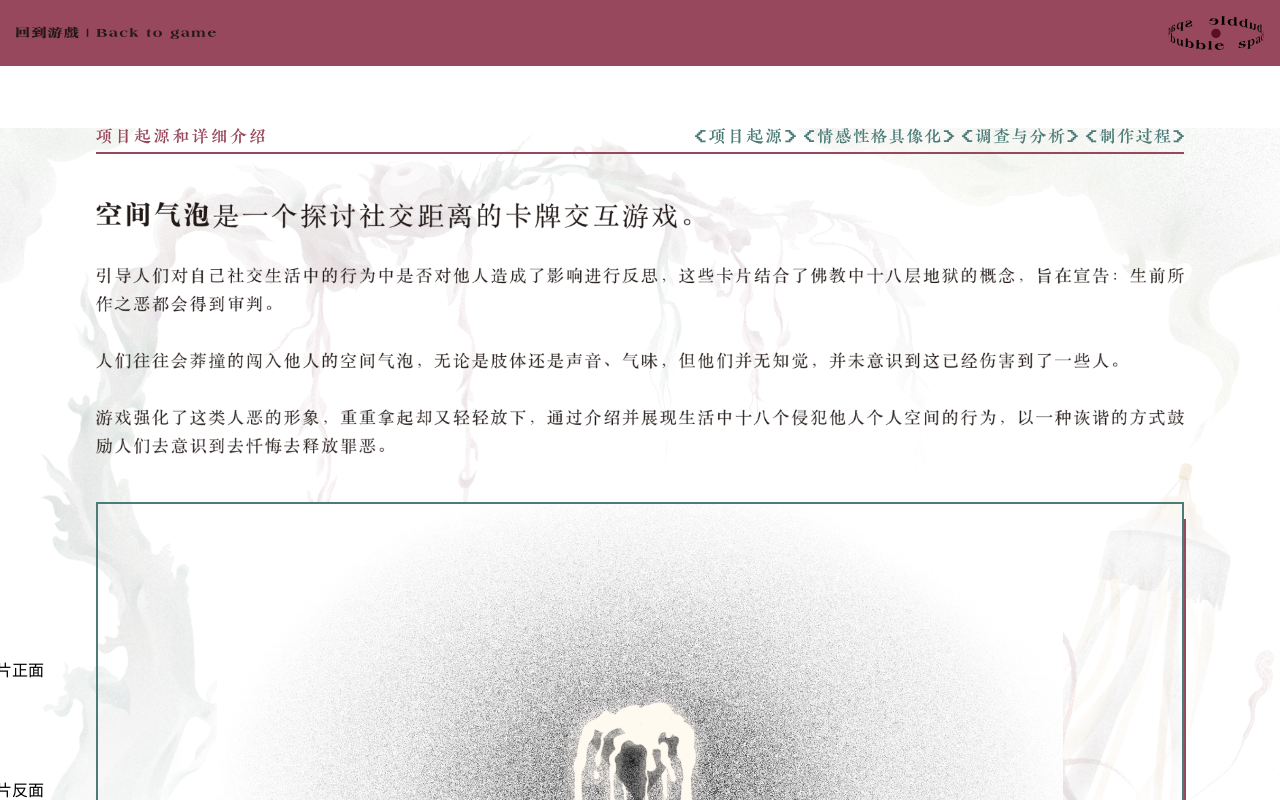
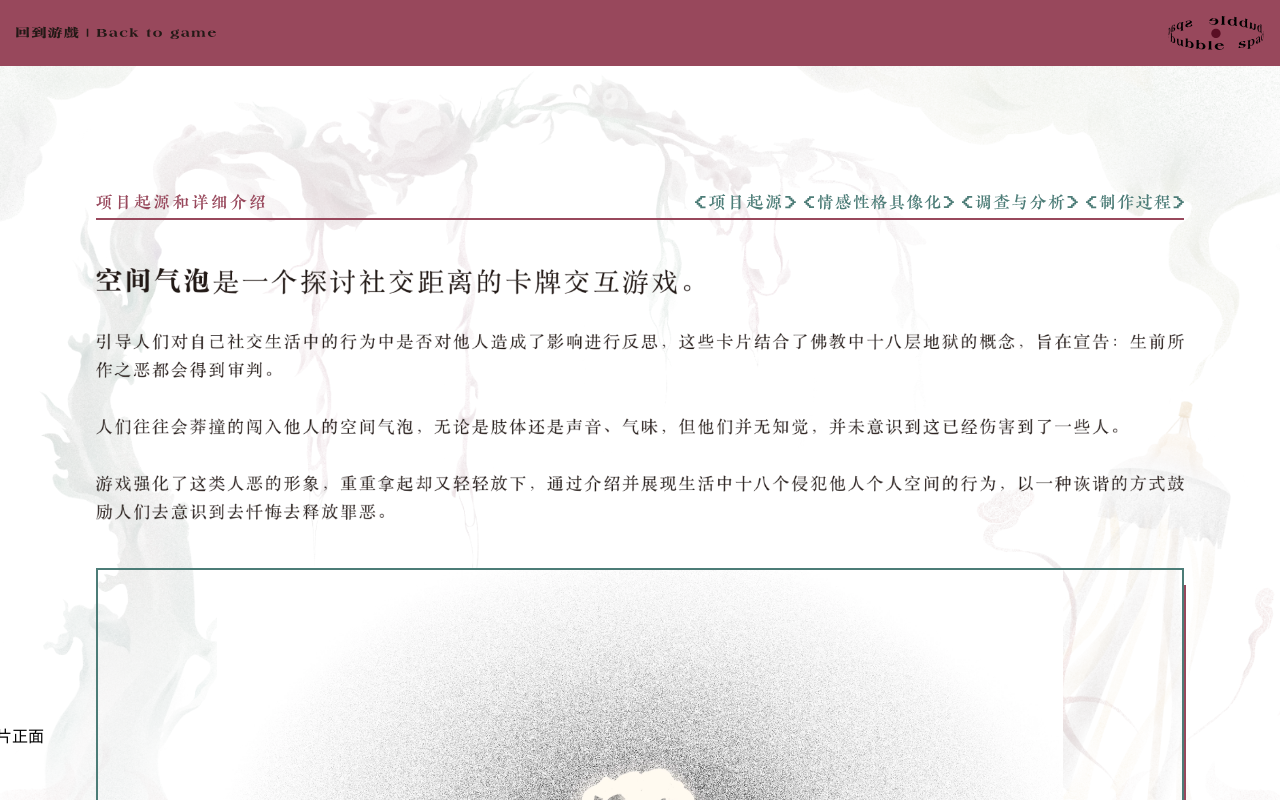
Before and after one commit to YOOUMUU/space-bubble, a Next.js app: page /about in a window 1280 px wide. Shown: the top 800 px of the page. Built offline with nearby package versions, Linux system fonts and the light colour scheme.

Commit message:
About layout

```diff
--- a/app/about/page.tsx
+++ b/app/about/page.tsx
@@ -9,7 +9,7 @@ const About = () => {
   return (
     <>
       <AboutNav />
-      <div className="absolute z-[-1] h-screen w-screen">
+      <div className="fixed z-[-1] h-screen w-screen">
         <Image
           className="h-full w-full bg-cover object-cover opacity-[18%]"
           src="/about/Background.webp"
--- a/components/AboutNav.tsx
+++ b/components/AboutNav.tsx
@@ -4,7 +4,7 @@ import Link from 'next/link';
 
 const Nav = () => {
   return (
-    <nav className="fixed top-0 z-30 flex w-full items-center justify-between bg-[#98485C] p-4">
+    <nav className="sticky top-0 z-30 flex w-full items-center justify-between bg-[#98485C] p-4">
       <Link href="/" className="duration-150 hover:scale-105">
         <Image
           className="h-4"
```
